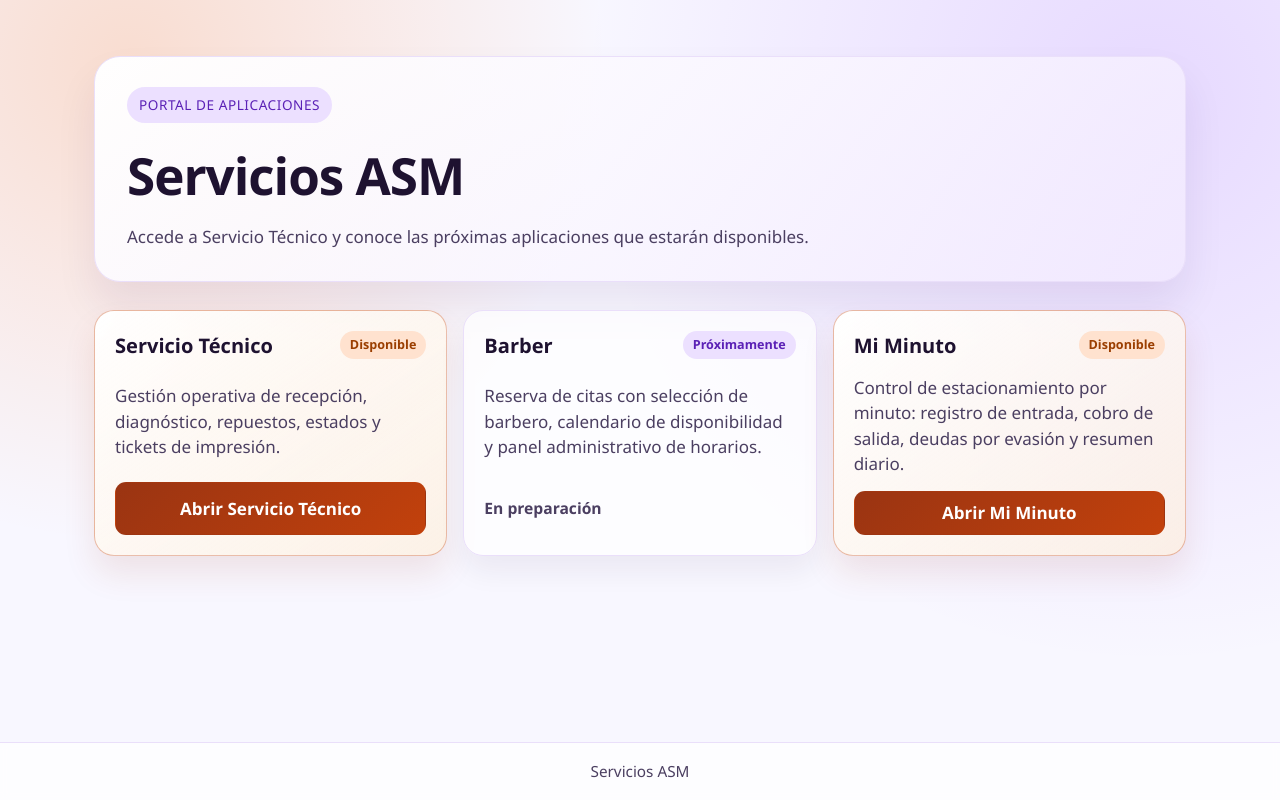
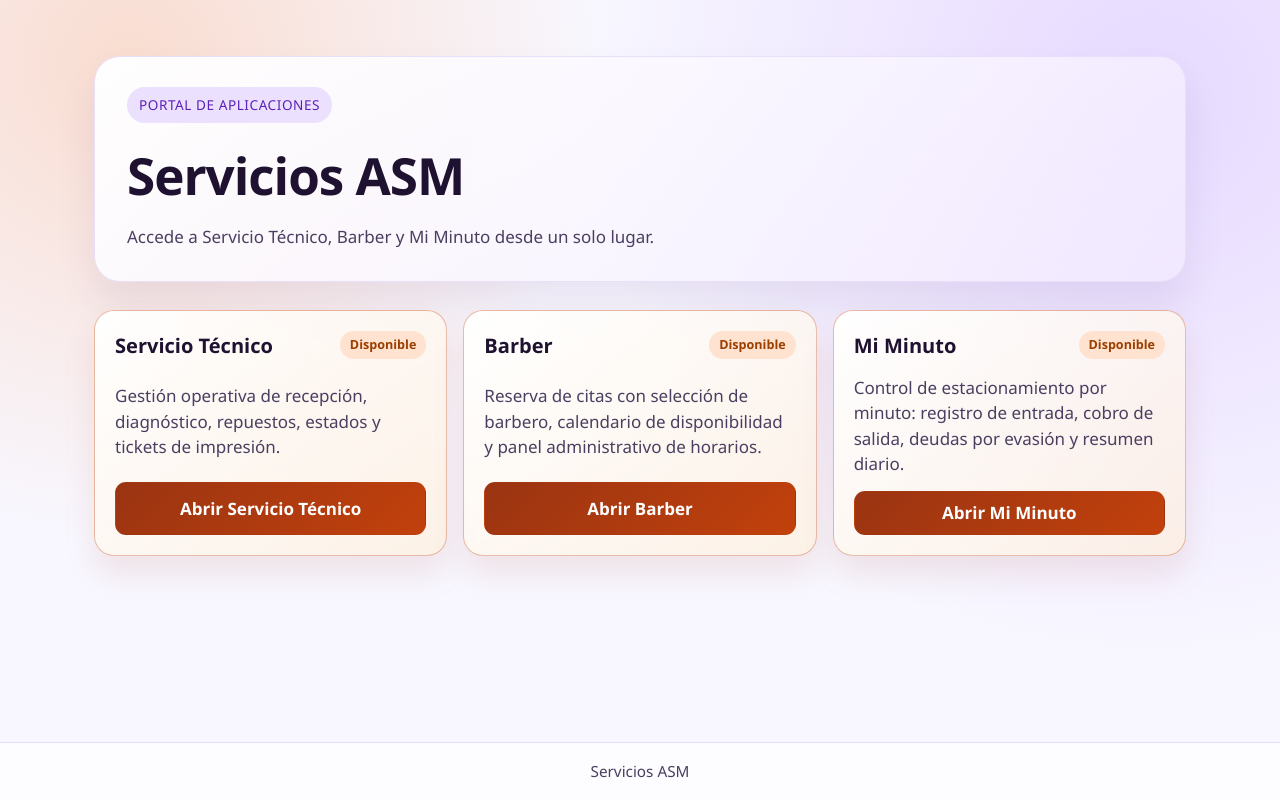
Before and after one commit to Asilvam/serviciosasm-hub, a React (Vite) app: page / in a window 1280 px wide. Built offline with nearby package versions, Linux system fonts and the light colour scheme.

Commit message:
feat: enable Barber access in hub

```diff
--- a/src/App.tsx
+++ b/src/App.tsx
@@ -23,8 +23,10 @@ const systems: SystemCard[] = [
     name: 'Barber',
     description:
       'Reserva de citas con selección de barbero, calendario de disponibilidad y panel administrativo de horarios.',
-    status: 'coming_soon',
-    accent: 'violet',
+    href: 'https://barber.serviciosasm.cl',
+    actionLabel: 'Abrir Barber',
+    status: 'available',
+    accent: 'orange',
   },
   {
     name: 'Mi Minuto',
@@ -45,8 +47,7 @@ function App() {
           <span className="eyebrow">Portal de aplicaciones</span>
           <h1>Servicios ASM</h1>
           <p>
-            Accede a Servicio Técnico y conoce las próximas aplicaciones que
-            estarán disponibles.
+            Accede a Servicio Técnico, Barber y Mi Minuto desde un solo lugar.
           </p>
         </header>
 
```
